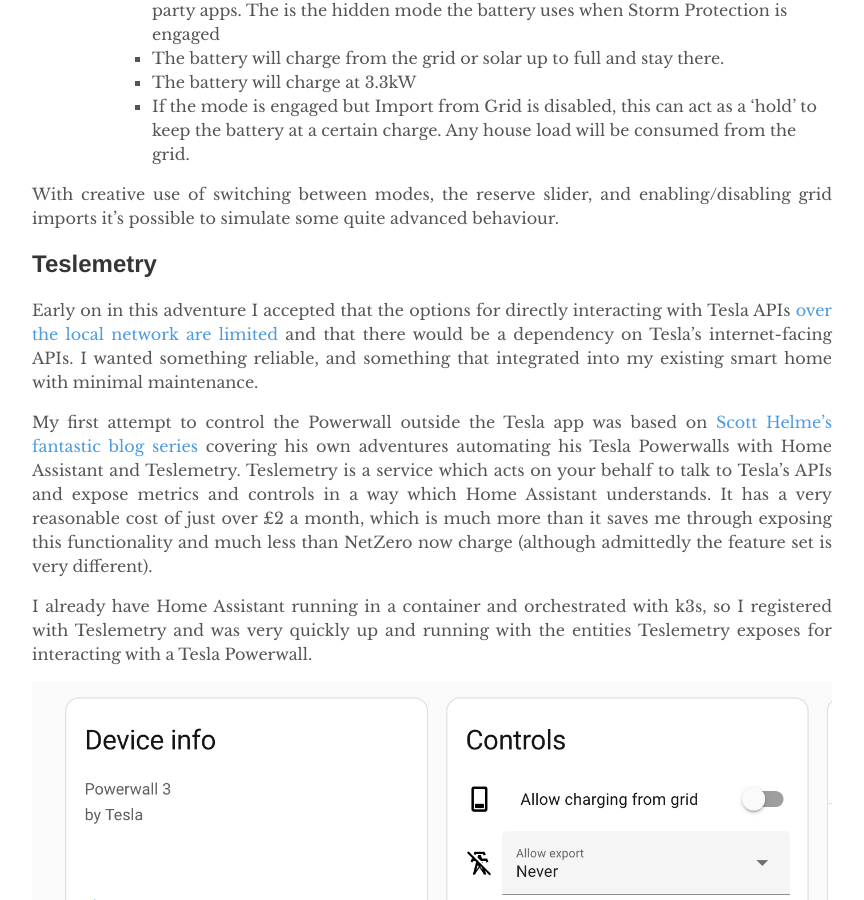
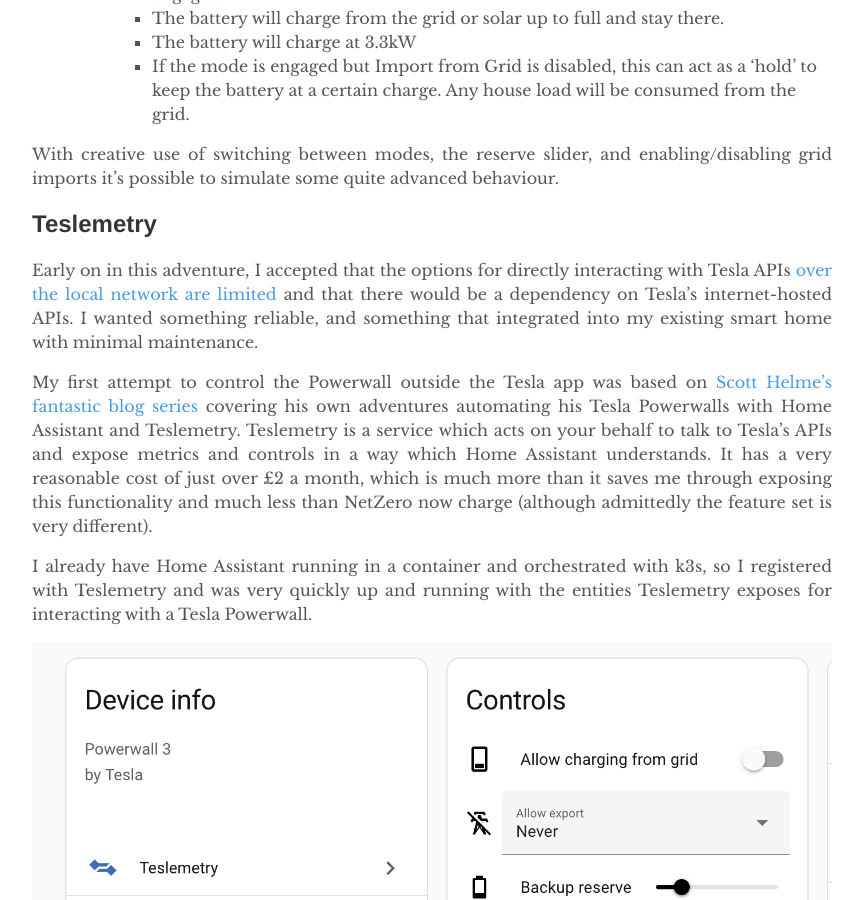
Before and after one commit to edhull/edhull.github.io, a Jekyll site: the page built from _posts/2025-08-23-predbat-docker-tesla.md, in a window 1280 px wide and 900 px high, scrolled down 3324 px. Shown: the whole window, without its empty margins (208-1072 px from the left). Built offline with Jekyll 4.4.1, drawn with Linux system fonts in a browser that asks for light colours; some of the changed text lies outside the part shown.

Commit message:
Predbat blog post

```diff
--- a/_posts/2025-08-23-predbat-docker-tesla.md
+++ b/_posts/2025-08-23-predbat-docker-tesla.md
@@ -22,8 +22,6 @@ Heatable aren’t the cheapest installers, but they handle absolutely everything
 There are quite a few options around solar/battery combos, and I went with the Tesla Powerwall 3 for my battery due to a combination of the warranty and features provided by the Tesla Gateway for powercut situations.
 
 Two months and an approved [G99](https://connections.nationalgrid.co.uk/get-connected/solar-and-wind/generation-g99) later, the install was completed in the space of a day and I lived happily ever after!
-
-...
 
 However...
 
@@ -58,7 +56,7 @@ My setup is as follows:
 * I _do not_ have an EV, which impacts which energy tariffs I'm eligible for (particularly those with cheap overnight rates)
 * A newly opened Octopus energy Agile tariff (export license pending) with dynamic pricing that changes every 30 minutes
 
-![pw0](/images/blog/pw0.png)
+![pw0](/images/blog/pw0.jpg)
 
 Tesla Powerwalls only expose the following options for charging/discharging the battery:
 * _Reserve_ - A 'reserve' slider which can be set to tell the battery how much charge it must maintain. This can be used trigger the battery to charge from the grid (if the current charge < target reserve charge). Recently [Tesla have changed the behaviour of this slider](https://docs.netzero.energy/docs/tesla/BackupReserveUpdate) so that any reserve value between 80-100 will trigger a full backup cycle where the battery fills completely.
@@ -83,7 +81,7 @@ With creative use of switching between modes, the reserve slider, and enabling/d
 
 ## Teslemetry
 
-Early on in this adventure I accepted that the options for directly interacting with Tesla APIs [over the local network are limited](https://teslamotorsclub.com/tmc/threads/gateway2-dashboard-no-longer-accessible-as-of-17-06-2025.346025/) and that there would be a dependency on Tesla's internet-facing APIs. I wanted something reliable, and something that integrated into my existing smart home with minimal maintenance.
+Early on in this adventure, I accepted that the options for directly interacting with Tesla APIs [over the local network are limited](https://teslamotorsclub.com/tmc/threads/gateway2-dashboard-no-longer-accessible-as-of-17-06-2025.346025/) and that there would be a dependency on Tesla's internet-hosted APIs. I wanted something reliable, and something that integrated into my existing smart home with minimal maintenance.
 
 My first attempt to control the Powerwall outside the Tesla app was based on [Scott Helme's fantastic blog series](https://scotthelme.co.uk/tag/tesla-powerwall/) covering his own adventures automating his Tesla Powerwalls with Home Assistant and Teslemetry. Teslemetry is a service which acts on your behalf to talk to Tesla's APIs and expose metrics and controls in a way which Home Assistant understands. It has a very reasonable cost of just over £2 a month, which is much more than it saves me through exposing this functionality and much less than NetZero now charge (although admittedly the feature set is very different).
 
@@ -100,7 +98,7 @@ I started making my own automations and registered a free account with [Solcast]
 ![pw7](/images/blog/pw7.png)
 
 
-# Predbat 🦇
+## Predbat 🦇
 
 Whilst researching I came across [Predbat](https://github.com/springfall2008/batpred) (also called Batpred). Predbat is the open source brainchild of Trefor Southwell and is seriously impressive and incredibly advanced. You feed Predbat all of the metrics you can muster - electricity tariffs, weather forecasts, battery metrics, solar metrics - and it will do all of the legwork for you in creating an optimal plan for your battery to save you the most money. You can view exactly what it wants to do, when it wants to do it, and optionally have it control your battery system to implement those plans automatically.
 
```
